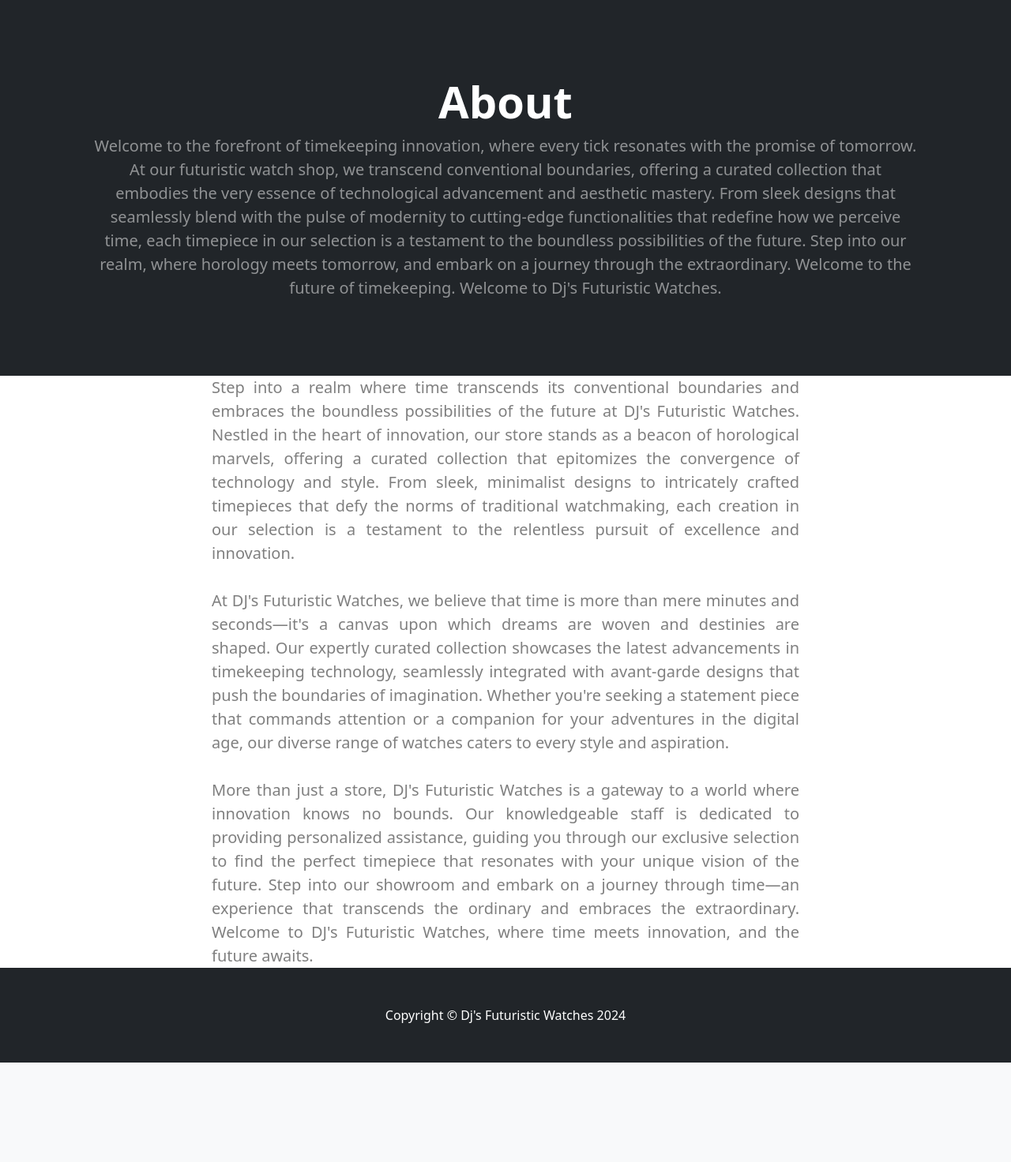
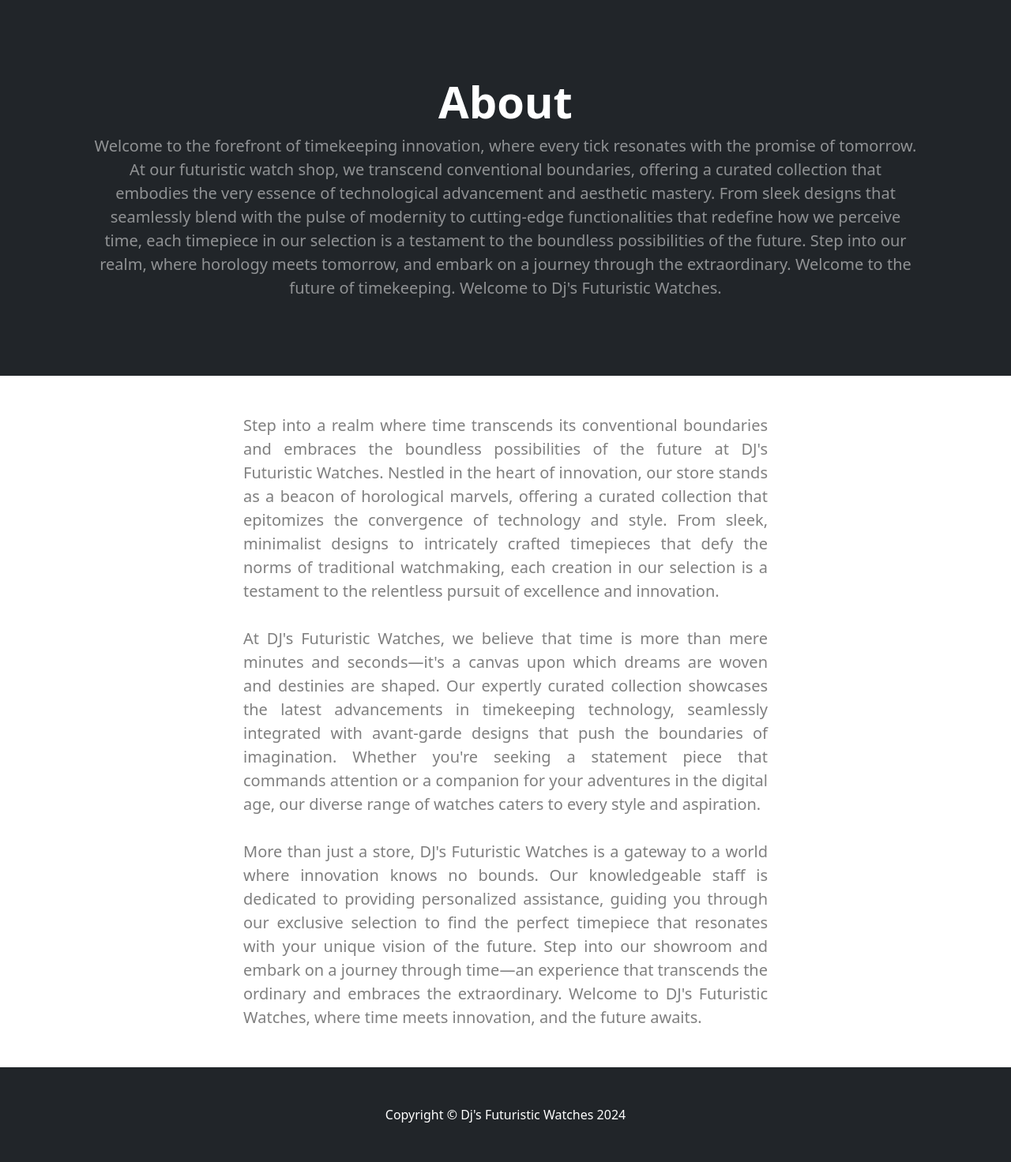
Before and after one commit to PavelKotlov/django-ecom, a Django app: template store/templates/about.html in a window 1280 px wide. Shown: the part 57-1529 px from the top of the page at 79% size. Before the commit the page ends 1403 px from the top, so only its background shows below. Run offline with Django 5.2, Linux system fonts and the light colour scheme; the template is opened without the code that fills it, so the values that code supplies are empty; some libraries are stand-ins or nearby versions.

Commit message:
Add top and bottom margin around body text

```diff
--- a/store/templates/about.html
+++ b/store/templates/about.html
@@ -21,7 +21,7 @@
   </div>
 </header>
 <div class="container">
-  <div class="row">
+  <div class="row m-5">
     <center>
       <div class="col-8">
         <p align="justify" class="lead fw-normal text-black-50 mb-0">
```
